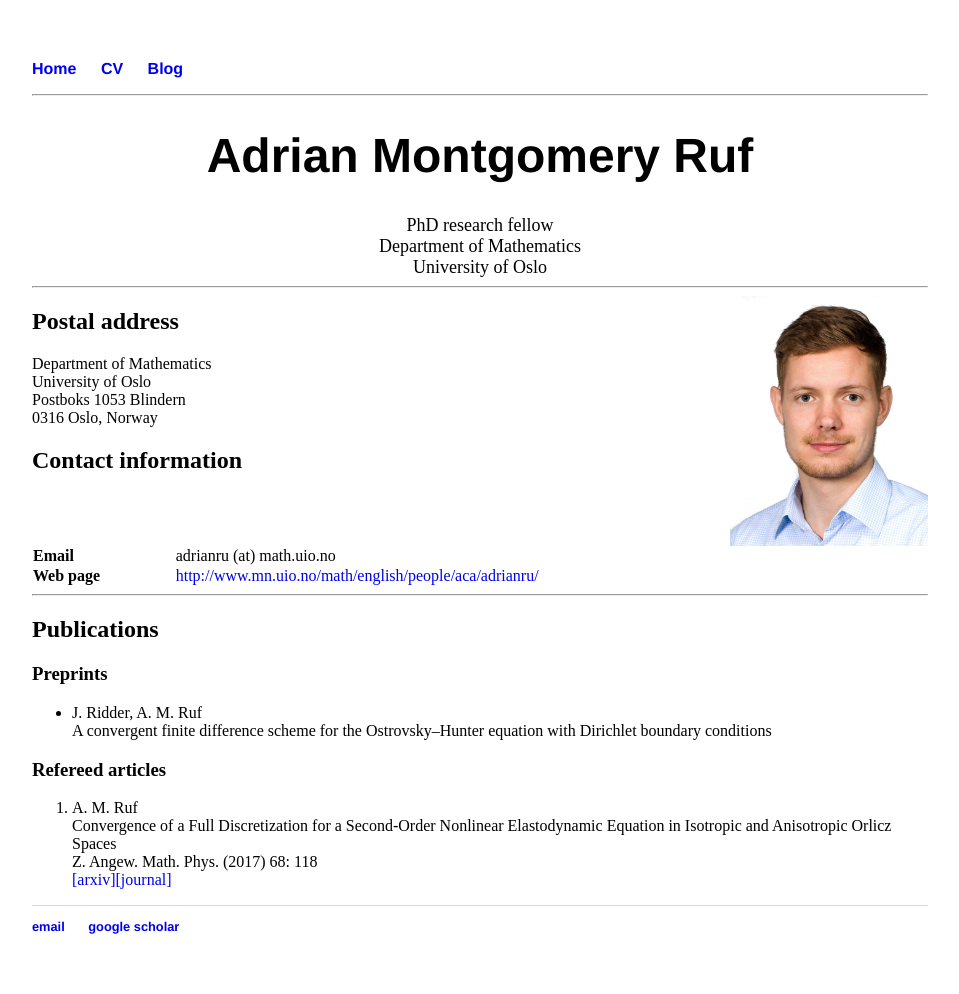
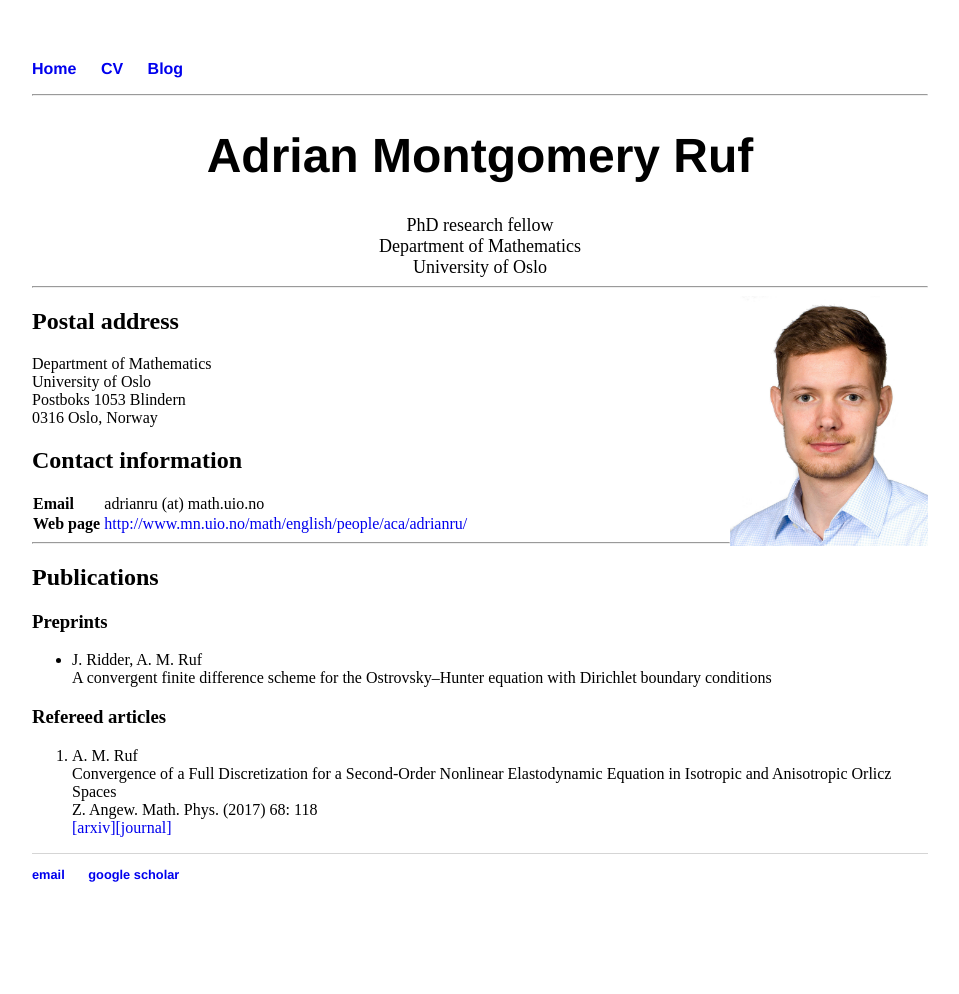
Before and after one commit to adrianmruf/adrianmruf.github.io, a Jekyll site: the page built from index.html, in a window 1280 px wide. Shown: the whole page, without its empty margins (160-1119 px from the left). Built offline with Jekyll 4.4.1, drawn with Linux system fonts in a browser that asks for light colours; after the commit the page ends 942 px from its top, so only the background shows below that.

Commit message:
Update index.html

```diff
--- a/index.html
+++ b/index.html
@@ -30,7 +30,7 @@ th {
     text-align: left;
 }
 </style>
-<table style="width:100%">
+<table style="width:50%">
  	 <tr>
    	 <th>Email</th>
    	 <td>adrianru (at) math.uio.no</th>
```
